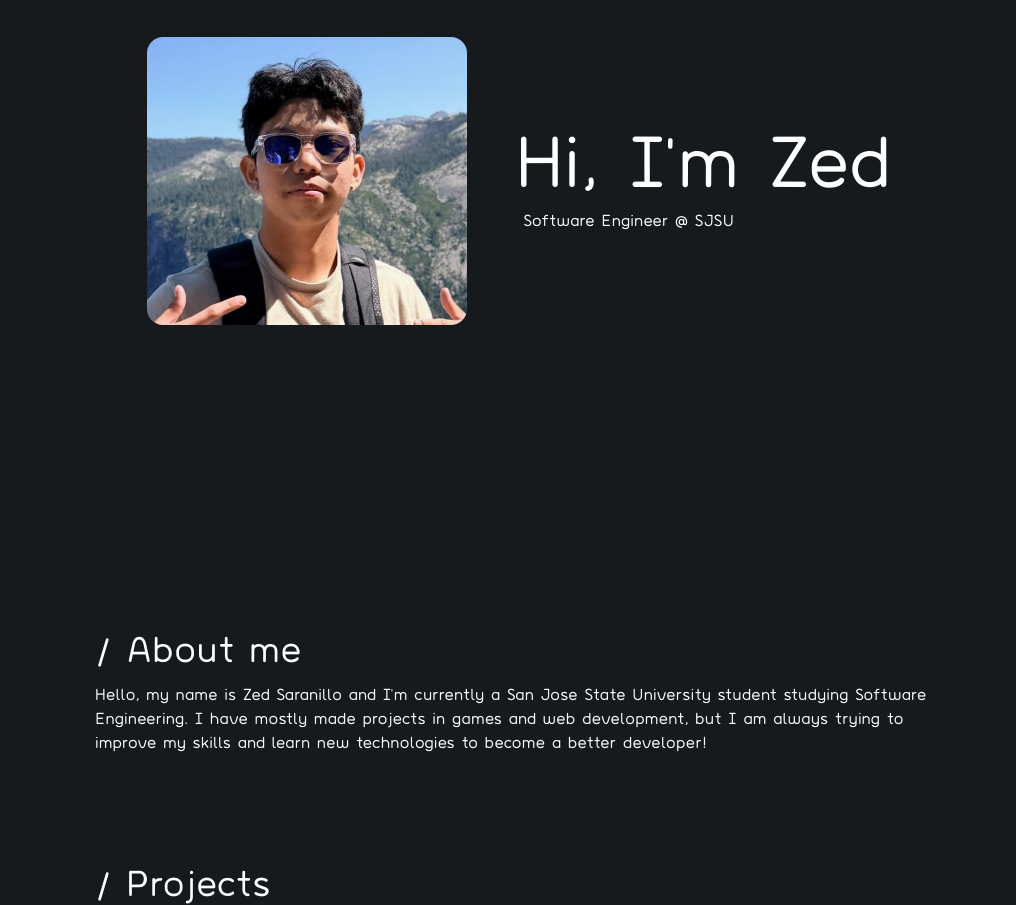
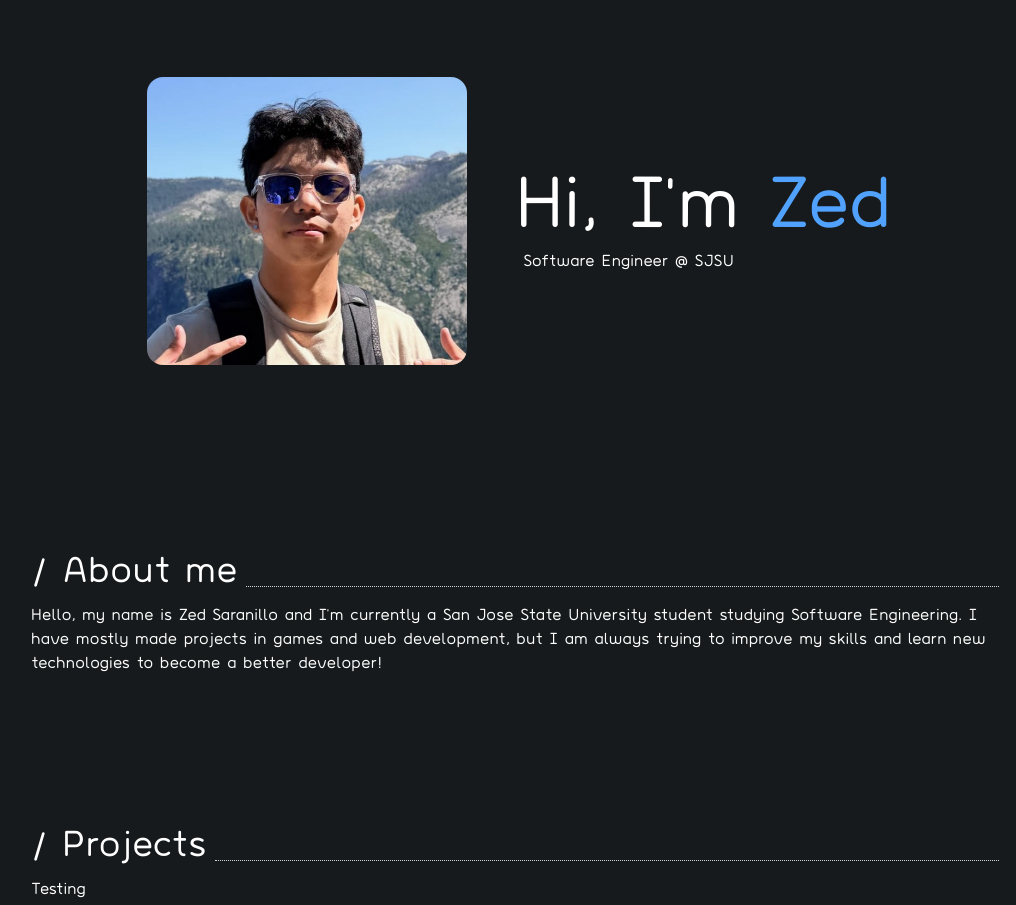
Before and after one commit to saranillozed55/Website-Portfolio, a React (Vite) app in the folder my-app/: page / in a window 1280 px wide. Shown: the part 120-1025 px from the top of the page, without its empty margins (121-1137 px from the left). Built offline with nearby package versions, Linux system fonts and the light colour scheme.

Commit message:
fixed tailwind css

```diff
--- a/my-app/src/App.jsx
+++ b/my-app/src/App.jsx
@@ -3,18 +3,17 @@ import Card from "./components/Card.jsx"
 import Introduction from "./components/Introduction.jsx"
 import TopBar from "./components/TopBar.jsx"
 import About from "./components/About.jsx"
-import AnimatedBackground from "./components/AnimatedBackground.jsx"
 import Projects from "./components/Projects.jsx"
+import GithubCalendar from "./components/GithubCalendar.jsx"
 
 function App() {
 
     return(
       <>
-      <div className="w-full max-w-full overflow-x-clip min-h-screen flex flex-col">
+      <main>
+        <div className="max-w-full min-h-screen flex flex-col">
           <div id = "home"/>
             <TopBar/>
-        <AnimatedBackground/>
-
 
             <div className ="
             flex
@@ -23,22 +22,25 @@ function App() {
             items-center
             justify-center
             gap-12
-        min-h-screen
+            min-h-[70dvh]
             pt-20
             md:pt-0
             px-4
-        -mt-40
-        ">
-          <Card/>
+            "> <Card/>
               <Introduction/>
-
             </div>
 
+            <div className = "flex flex-col gap-50">
+              <section>
                 <About/>
+              </section>
+
+              <section>
                 <Projects/>
-
-
+              </section>
             </div>
+        </div>
+      </main>
       </>
     );
 }
--- a/my-app/src/components/About.jsx
+++ b/my-app/src/components/About.jsx
@@ -14,17 +14,16 @@ function About() {
             flex
             flex-col
             gap-3
-            max-w-4xl
+            max-w-5xl
             mx-auto
             px-6
             ">
-                <div className ="
-                text-4xl
-                ">
-                    <h2>/ About me</h2>
+                <div className ="flex items-end ">
+                    <h2 className="text-4xl">/ About me</h2>
+                    <span className = "flex-1 border-b border-dotted border-gray-300 mx-2 mb-1"></span>
                 </div>
 
-                <p className = "about-text">
+                <p className = "">
                     Hello, my name is Zed Saranillo and I'm currently a San Jose State University student studying Software Engineering.
                     I have mostly made projects in games and web development, but I am always trying to improve my skills
                     and learn new technologies to become a better developer!
--- a/my-app/src/components/Card.jsx
+++ b/my-app/src/components/Card.jsx
@@ -22,8 +22,7 @@ function Card() {
 
     return(
         <>
-
-        <div>
+        <article>
             <motion.img
             className="
             w-48
@@ -38,9 +37,7 @@ function Card() {
             initial={{ scale: 0, opacity: 0 }}
             animate={{ scale: 1, opacity: 1 }}
     />
-
-
-        </div>
+        </article>
         </>
     );
 }
--- a/my-app/src/components/GithubCalendar.jsx
+++ b/my-app/src/components/GithubCalendar.jsx
@@ -1,7 +1,12 @@
+import { GitHubCalendar } from "react-github-calendar"
 
 function GithubCalendar() {
 
-
+    return(
+        <div className="w-full max-w-lg overflow-x-auto">
+            <GitHubCalendar username="saranillozed55" blockMargin={4} blockSize={10}/>
+        </div>
+    );
 }
 
 export default GithubCalendar
--- a/my-app/src/components/Introduction.jsx
+++ b/my-app/src/components/Introduction.jsx
@@ -7,8 +7,8 @@ function Introduction() {
         <motion.div className ="
         flex
         flex-col
+        "
 
-        "
         initial = {{opacity:0}}
         viewPort = {{once:true}}
         whileInView={{opacity: 1}}
@@ -21,7 +21,7 @@ function Introduction() {
             lg:text-7xl
 
             "
-            >Hi, I'm Zed</h1>
+            >Hi, I'm <span className = "text-blue-400">Zed</span></h1>
             <motion.p className ="
             mt-2
             md:pl-2"
--- a/my-app/src/components/Projects.jsx
+++ b/my-app/src/components/Projects.jsx
@@ -3,17 +3,15 @@ import {motion} from "motion/react"
 function Projects() {
 
     return(
-        <section
-        id = "projects"
-        className = "w-full max-w-4xl mx-auto px-6 mt-40"
-        >
-            <h2 className =
-            "text-4xl">
-                / Projects
-            </h2>
-
-        </section>
-
+        <div className = "flex flex-col gap-3 w-full max-w-5xl mx-auto px-6">
+            <div
+            id = "projects"
+            className ="flex items-end">
+                <h2 className = "text-4xl"> / Projects </h2>
+                <span className = "flex-1 border-b border-dotted border-gray-300 mx-2 mb-1"></span>
+            </div>
+            <p>Testing</p>
+        </div>
     );
 }
 export default Projects
```
Lines whose indentation alone changed are shown as unchanged.
